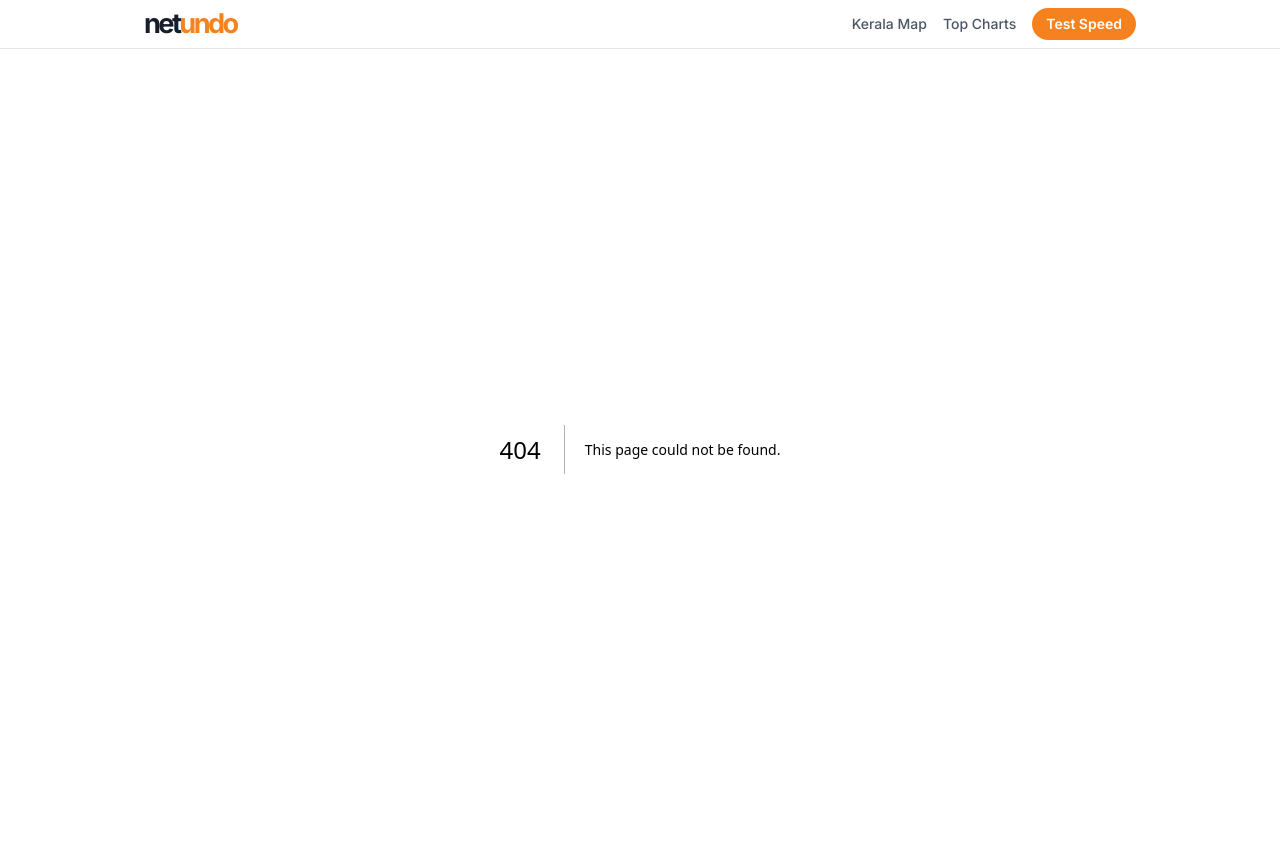
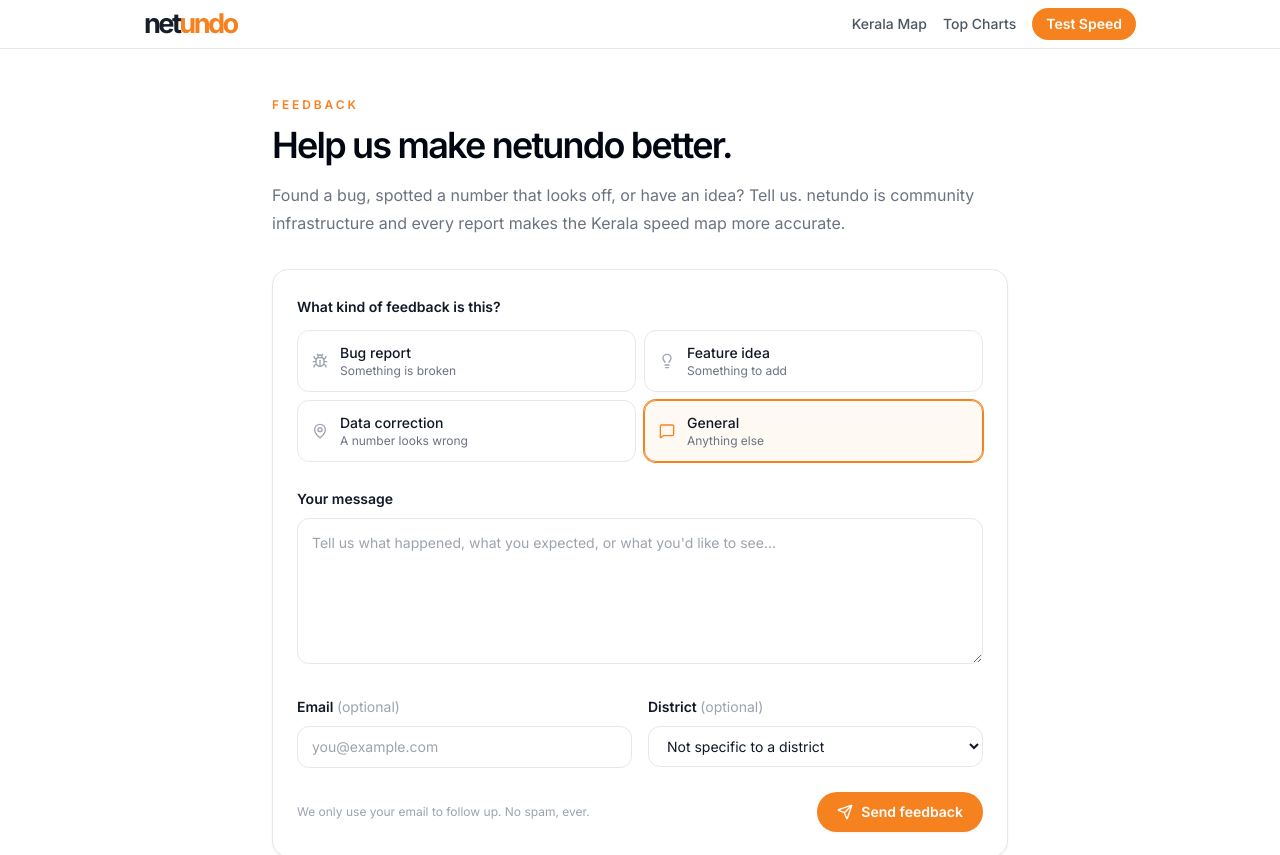
Before and after one commit to ashikjoy21/netundo, a Next.js app in the folder apps/web/: page /feedback in a window 1280 px wide. Before the commit this address had no page. Shown: the top 855 px of the page. Built offline with nearby package versions, Linux system fonts and the light colour scheme.

Commit message:
Add public feedback page and wire up POST /v1/feedback route.
Expose a /feedback form in the footer and register the feedback handler on the API worker.

Co-authored-by: Cursor <cursoragent@cursor.com>

```diff
--- /dev/null
+++ b/apps/web/src/app/feedback/page.tsx
@@ -0,0 +1,28 @@
+import type { Metadata } from 'next';
+import { KERALA_VILLAGES } from '@/lib/keralaPlaces';
+import { FeedbackForm } from '@/components/FeedbackForm';
+
+const KERALA_DISTRICT_NAMES = Object.keys(KERALA_VILLAGES);
+
+export const metadata: Metadata = {
+  title: 'Feedback — netundo',
+  description:
+    'Report a bug, suggest a feature, or flag a data correction for netundo, the crowdsourced Kerala internet speed map.',
+};
+
+export default function FeedbackPage() {
+  return (
+    <div className="mx-auto max-w-3xl px-4 py-12">
+      <p className="text-xs font-semibold uppercase tracking-[0.24em] text-cf-orange">Feedback</p>
+      <h1 className="mt-3 text-4xl font-semibold tracking-[-0.05em] text-gray-950">
+        Help us make netundo better.
+      </h1>
+      <p className="mt-4 text-base leading-7 text-gray-500">
+        Found a bug, spotted a number that looks off, or have an idea? Tell us. netundo is community
+        infrastructure and every report makes the Kerala speed map more accurate.
+      </p>
+
+      <FeedbackForm districts={KERALA_DISTRICT_NAMES} />
+    </div>
+  );
+}
--- a/apps/web/src/app/layout.tsx
+++ b/apps/web/src/app/layout.tsx
@@ -151,6 +151,7 @@ function Footer() {
             <a href="/charts" className="text-neutral-300 transition-colors hover:text-white">Top Charts</a>
             <a href="/about" className="text-neutral-300 transition-colors hover:text-white">About</a>
             <a href="/methodology" className="text-neutral-300 transition-colors hover:text-white">Methodology</a>
+            <a href="/feedback" className="text-neutral-300 transition-colors hover:text-white">Feedback</a>
             <a href="/privacy" className="text-neutral-300 transition-colors hover:text-white">Privacy</a>
           </nav>
         </div>
--- /dev/null
+++ b/apps/web/src/components/FeedbackForm.tsx
@@ -0,0 +1,197 @@
+'use client';
+
+import { useState } from 'react';
+import { Bug, Check, Lightbulb, MapPin, MessageSquare, Send } from 'lucide-react';
+
+type Category = 'bug' | 'feature' | 'data' | 'general';
+
+const CATEGORIES: { value: Category; label: string; hint: string; icon: React.ReactNode }[] = [
+  { value: 'bug', label: 'Bug report', hint: 'Something is broken', icon: <Bug className="h-4 w-4" /> },
+  { value: 'feature', label: 'Feature idea', hint: 'Something to add', icon: <Lightbulb className="h-4 w-4" /> },
+  { value: 'data', label: 'Data correction', hint: 'A number looks wrong', icon: <MapPin className="h-4 w-4" /> },
+  { value: 'general', label: 'General', hint: 'Anything else', icon: <MessageSquare className="h-4 w-4" /> },
+];
+
+export function FeedbackForm({ districts }: { districts: string[] }) {
+  const [category, setCategory] = useState<Category>('general');
+  const [message, setMessage] = useState('');
+  const [email, setEmail] = useState('');
+  const [district, setDistrict] = useState('');
+  const [status, setStatus] = useState<'idle' | 'submitting' | 'done' | 'error'>('idle');
+  const [error, setError] = useState<string | null>(null);
+
+  async function handleSubmit(e: React.FormEvent) {
+    e.preventDefault();
+    if (message.trim().length < 3) {
+      setError('Please add a little more detail.');
+      return;
+    }
+
+    setStatus('submitting');
+    setError(null);
+
+    const apiBase = process.env.NEXT_PUBLIC_API_WORKER_URL;
+    if (!apiBase) {
+      setStatus('error');
+      setError('Feedback is not configured yet. Please try again later.');
+      return;
+    }
+
+    try {
+      const res = await fetch(`${apiBase}/v1/feedback`, {
+        method: 'POST',
+        headers: { 'Content-Type': 'application/json' },
+        body: JSON.stringify({
+          category,
+          message: message.trim(),
+          email: email.trim() || undefined,
+          district: district || undefined,
+          pageUrl: typeof window !== 'undefined' ? window.location.href : undefined,
+        }),
+      });
+
+      if (!res.ok) {
+        const data = (await res.json().catch(() => null)) as { error?: string } | null;
+        throw new Error(data?.error || 'Something went wrong.');
+      }
+
+      setStatus('done');
+    } catch (err) {
+      setStatus('error');
+      setError(err instanceof Error ? err.message : 'Something went wrong.');
+    }
+  }
+
+  if (status === 'done') {
+    return (
+      <div className="mt-8 rounded-2xl border border-gray-200 bg-white p-8 text-center shadow-sm">
+        <div className="mx-auto flex h-12 w-12 items-center justify-center rounded-full bg-cf-orange/10 text-cf-orange">
+          <Check className="h-6 w-6" />
+        </div>
+        <h2 className="mt-4 text-xl font-semibold tracking-[-0.02em] text-gray-950">Thanks for the feedback</h2>
+        <p className="mt-2 text-sm leading-7 text-gray-500">
+          We read every submission. {email.trim() ? 'We’ll reach out if we need more detail.' : 'Add an email next time if you’d like a reply.'}
+        </p>
+        <button
+          type="button"
+          onClick={() => {
+            setStatus('idle');
+            setMessage('');
+            setEmail('');
+            setDistrict('');
+            setCategory('general');
+          }}
+          className="mt-6 inline-flex items-center gap-2 rounded-full border border-gray-200 px-4 py-2 text-sm font-medium text-gray-600 transition-colors hover:bg-gray-50"
+        >
+          Send another
+        </button>
+      </div>
+    );
+  }
+
+  return (
+    <form
+      onSubmit={handleSubmit}
+      className="mt-8 space-y-6 rounded-2xl border border-gray-200 bg-white p-6 shadow-sm"
+    >
+      {/* Category */}
+      <div>
+        <label className="text-sm font-semibold text-gray-900">What kind of feedback is this?</label>
+        <div className="mt-3 grid grid-cols-1 gap-2 sm:grid-cols-2">
+          {CATEGORIES.map((c) => {
+            const active = category === c.value;
+            return (
+              <button
+                type="button"
+                key={c.value}
+                onClick={() => setCategory(c.value)}
+                aria-pressed={active}
+                className={`flex items-center gap-3 rounded-xl border px-3.5 py-3 text-left transition-colors ${
+                  active
+                    ? 'border-cf-orange bg-cf-orange/5 ring-1 ring-cf-orange'
+                    : 'border-gray-200 hover:border-gray-300 hover:bg-gray-50'
+                }`}
+              >
+                <span className={active ? 'text-cf-orange' : 'text-gray-400'}>{c.icon}</span>
+                <span className="min-w-0">
+                  <span className="block text-sm font-medium text-gray-900">{c.label}</span>
+                  <span className="block text-xs text-gray-500">{c.hint}</span>
+                </span>
+              </button>
+            );
+          })}
+        </div>
+      </div>
+
+      {/* Message */}
+      <div>
+        <label htmlFor="fb-message" className="text-sm font-semibold text-gray-900">
+          Your message
+        </label>
+        <textarea
+          id="fb-message"
+          value={message}
+          onChange={(e) => setMessage(e.target.value)}
+          rows={5}
+          maxLength={4000}
+          required
+          placeholder="Tell us what happened, what you expected, or what you'd like to see…"
+          className="mt-2 w-full resize-y rounded-xl border border-gray-200 px-3.5 py-3 text-sm leading-6 text-gray-900 placeholder:text-gray-400 focus:border-cf-orange focus:outline-none focus:ring-1 focus:ring-cf-orange"
+        />
+      </div>
+
+      {/* Optional fields */}
+      <div className="grid grid-cols-1 gap-4 sm:grid-cols-2">
+        <div>
+          <label htmlFor="fb-email" className="text-sm font-semibold text-gray-900">
+            Email <span className="font-normal text-gray-400">(optional)</span>
+          </label>
+          <input
+            id="fb-email"
+            type="email"
+            value={email}
+            onChange={(e) => setEmail(e.target.value)}
+            placeholder="you@example.com"
+            className="mt-2 w-full rounded-xl border border-gray-200 px-3.5 py-2.5 text-sm text-gray-900 placeholder:text-gray-400 focus:border-cf-orange focus:outline-none focus:ring-1 focus:ring-cf-orange"
+          />
+        </div>
+        <div>
+          <label htmlFor="fb-district" className="text-sm font-semibold text-gray-900">
+            District <span className="font-normal text-gray-400">(optional)</span>
+          </label>
+          <select
+            id="fb-district"
+            value={district}
+            onChange={(e) => setDistrict(e.target.value)}
+            className="mt-2 w-full rounded-xl border border-gray-200 bg-white px-3.5 py-2.5 text-sm text-gray-900 focus:border-cf-orange focus:outline-none focus:ring-1 focus:ring-cf-orange"
+          >
+            <option value="">Not specific to a district</option>
+            {districts.map((d) => (
+              <option key={d} value={d}>
+                {d}
+              </option>
+            ))}
+          </select>
+        </div>
+      </div>
+
+      {error && (
+        <p className="rounded-xl bg-red-50 px-3.5 py-2.5 text-sm text-red-700">{error}</p>
+      )}
+
+      <div className="flex items-center justify-between gap-4">
+        <p className="text-xs leading-5 text-gray-400">
+          We only use your email to follow up. No spam, ever.
+        </p>
+        <button
+          type="submit"
+          disabled={status === 'submitting'}
+          className="inline-flex shrink-0 items-center gap-2 rounded-full bg-cf-orange px-5 py-2.5 text-sm font-semibold text-white shadow-sm transition-colors hover:bg-cf-orange-dark disabled:cursor-not-allowed disabled:opacity-60"
+        >
+          <Send className="h-4 w-4" />
+          {status === 'submitting' ? 'Sending…' : 'Send feedback'}
+        </button>
+      </div>
+    </form>
+  );
+}
```
Also changed, not shown: 1 other file (tests, documents, lock files or other folders).
